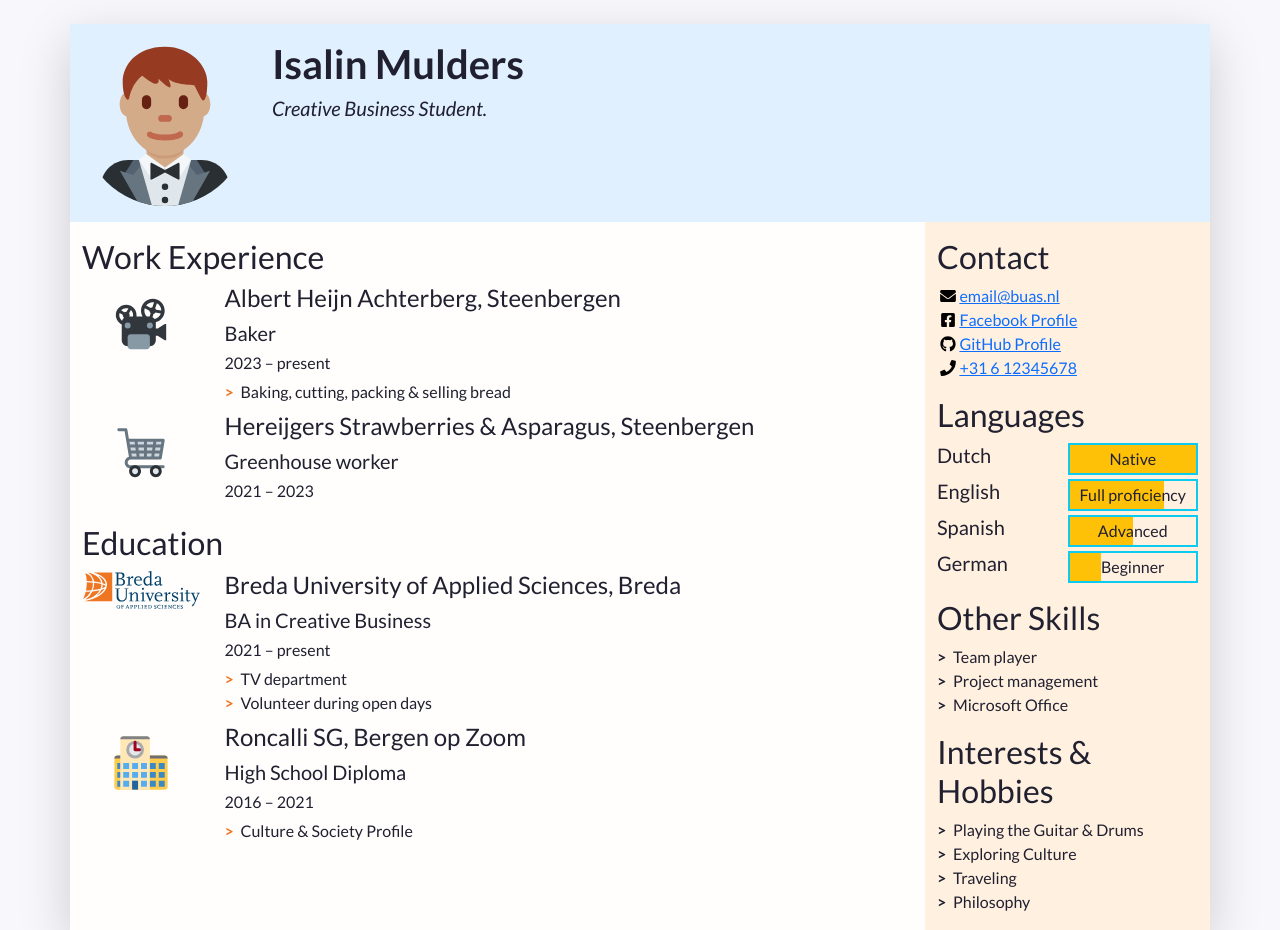
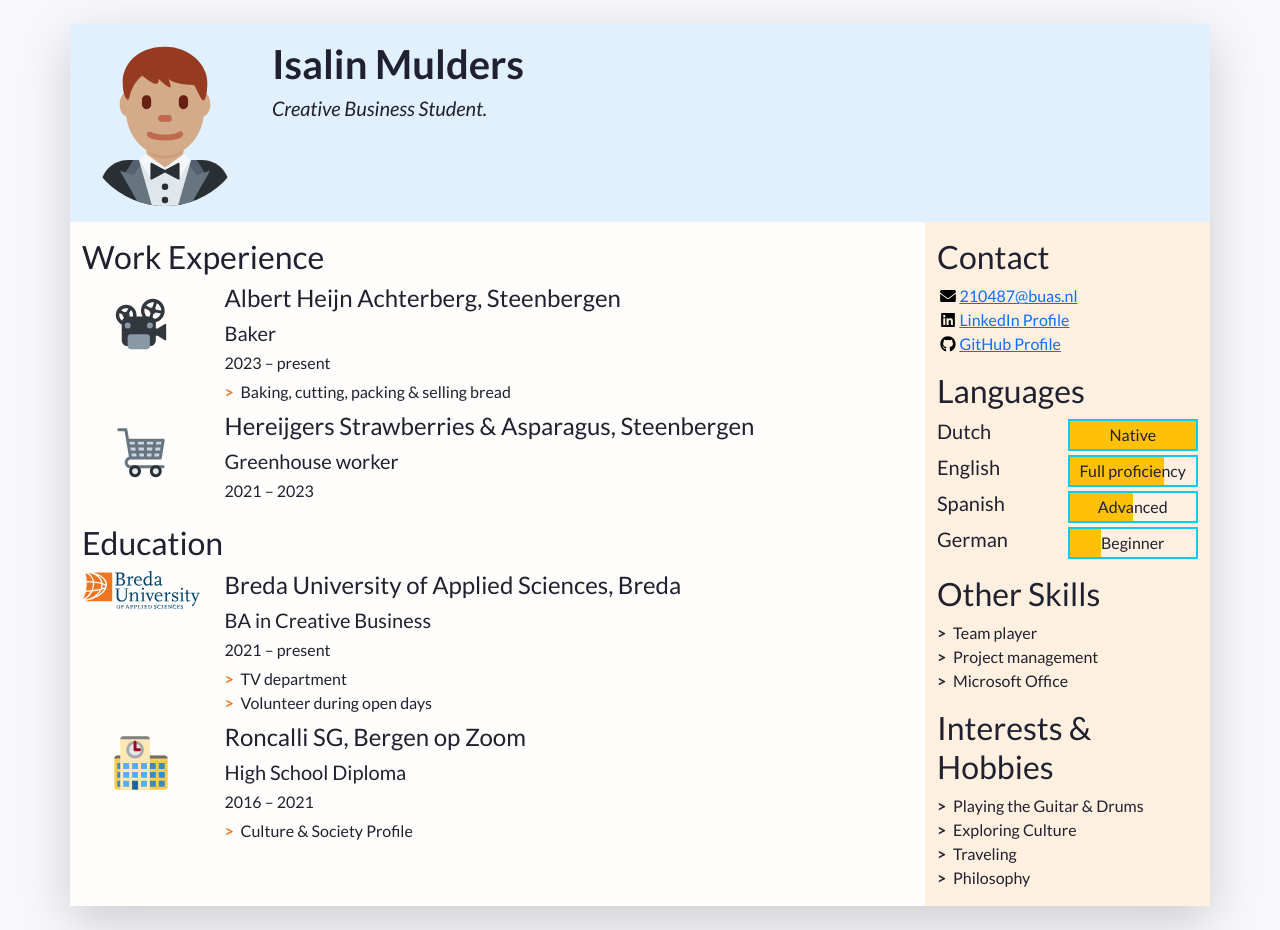
Before and after one commit to isalinmulders/cv-indivual-assignment, a plain HTML site: page index.html in a window 1280 px wide. Shown: the top 930 px of the page. Drawn offline with nearby package versions, Linux system fonts and the light colour scheme.

Commit message:
changed contact info

```diff
--- a/index.html
+++ b/index.html
@@ -180,29 +180,24 @@
             -->
             <ul class="contact-list list-unstyled">
               <li class="contact-item">
-                <a class="d-flex align-items-center" href="mailto:email@buas.nl" target="_blank">
+                <a class="d-flex align-items-center" href="mailto:210487@buas.nl" target="_blank">
                   <img class="contact-icon" src="images/icons/envelope.svg" alt="Email">
-                  email@buas.nl
+                  210487@buas.nl
                 </a>
               </li>
               <li class="contact-item">
-                <a class="d-flex align-items-center" href="https://facebook.com/" target="_blank">
-                  <img class="contact-icon" src="images/icons/facebook.svg" alt="Facebook">
-                  Facebook Profile
+                <a class="d-flex align-items-center" href="https://www.linkedin.com/in/isalin-mulders-52b65a251/" target="_blank">
+                  <img class="contact-icon" src="images/icons/linkedin.svg" alt="LinkedIn">
+                  LinkedIn Profile
                 </a>
               </li>
               <li class="contact-item">
-                <a class="d-flex align-items-center" href="https://github.com/" target="_blank">
-                  <img class="contact-icon" src="images/icons/github.svg" alt="LinkedIn">
+                <a class="d-flex align-items-center" href="https://isalinmulders.github.io/cv-individual-assignment/" target="_blank">
+                  <img class="contact-icon" src="images/icons/github.svg" alt="GitHub">
                   GitHub Profile
                 </a>
               </li>
-              <li class="contact-item">
-                <a class="d-flex align-items-center" href="tel:+31612345678" target="_blank">
-                  <img class="contact-icon" src="images/icons/phone.svg" alt="Mobile Phone">
-                  +31 6 12345678
-                </a>
-              </li>
+
             </ul>
           </section>
 
```
